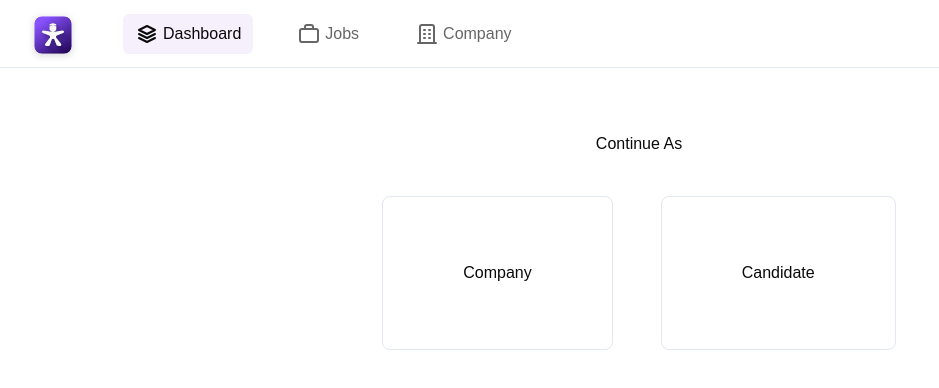
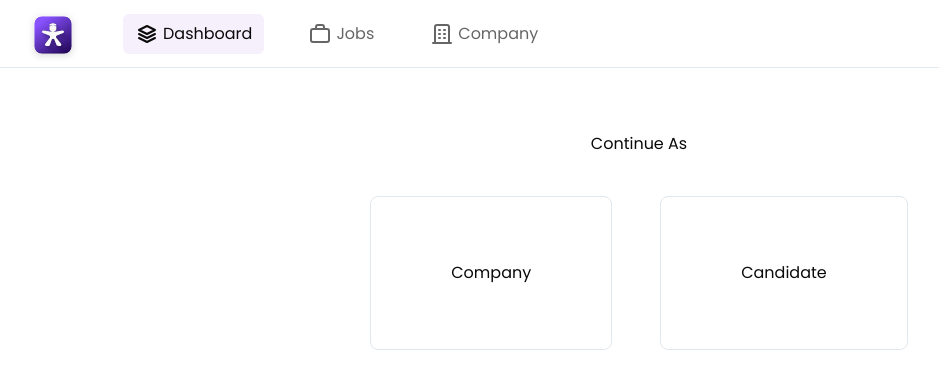
Before and after one commit to iuashrafi/jobs-portal-assignment, a Next.js app: page / in a window 1280 px wide. Shown: the top 388 px of the page, without its empty margins (1-940 px from the left). Built offline with nearby package versions, Linux system fonts and the light colour scheme.

Commit message:
added poppins font

```diff
--- a/app/layout.tsx
+++ b/app/layout.tsx
@@ -1,15 +1,10 @@
 import type { Metadata } from "next";
-import { Geist, Geist_Mono } from "next/font/google";
+import { Poppins } from "next/font/google";
 import "./globals.css";
 import Navbar from "@/components/Navbar";
 
-const geistSans = Geist({
-  variable: "--font-geist-sans",
-  subsets: ["latin"],
-});
-
-const geistMono = Geist_Mono({
-  variable: "--font-geist-mono",
+const poppins = Poppins({
+  weight: ["400", "500", "600", "700", "800", "900"],
   subsets: ["latin"],
 });
 
@@ -27,7 +22,7 @@
     <html lang="en">
       <body
         suppressHydrationWarning
-        className={`${geistSans.variable} ${geistMono.variable} antialiased`}
+        className={`${poppins.className} antialiased`}
       >
         <Navbar />
         <div className="container mx-auto">{children}</div>
```
